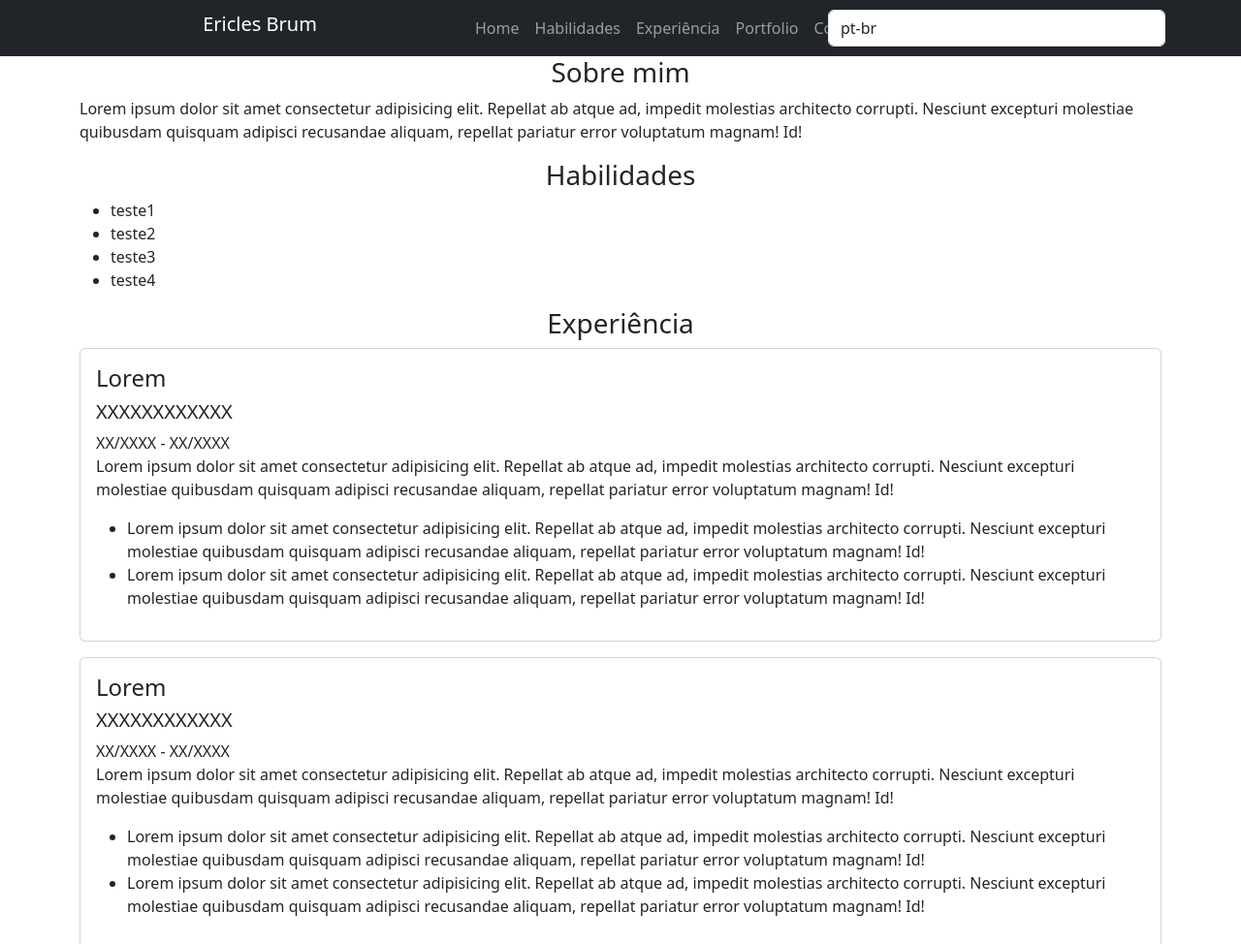
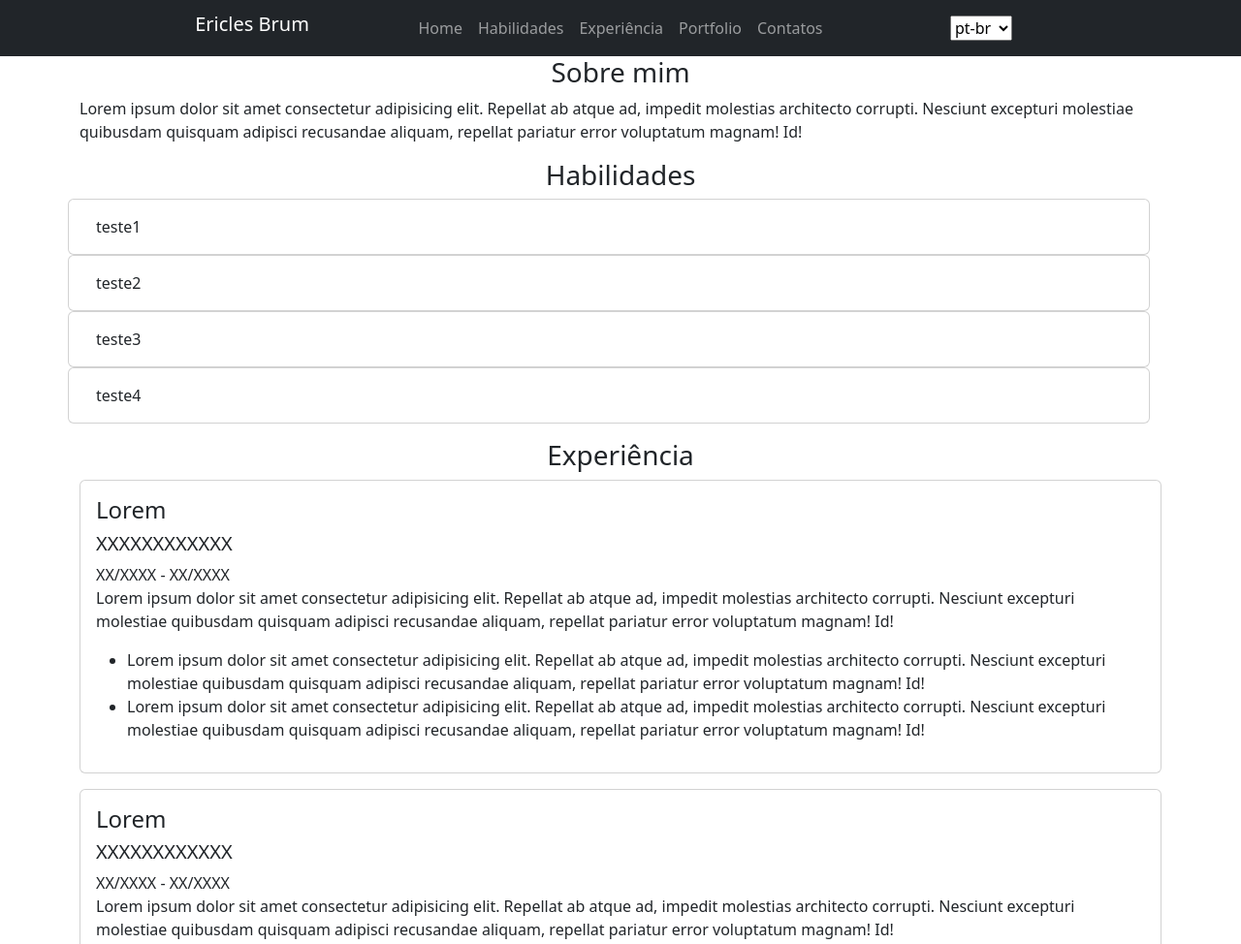
Before and after one commit to ericlesbrum/Resume, a plain HTML site: page index.html in a window 1280 px wide. Shown: the top 974 px of the page at 97% size. Drawn offline with nearby package versions, Linux system fonts and the light colour scheme.

Commit message:
criando filtro, cards e scroll

```diff
--- a/data/pageContent.json
+++ b/data/pageContent.json
@@ -94,7 +94,7 @@
         },
         {
             "projectName": "projectName",
-            "type": "teste",
+            "type": "teste2",
             "image": "../images/wip.png",
             "link": "",
             "description": {
@@ -110,7 +110,7 @@
         },
         {
             "projectName": "projectName",
-            "type": "teste",
+            "type": "teste2",
             "image": "../images/wip.png",
             "link": "",
             "description": {
@@ -126,7 +126,7 @@
         },
         {
             "projectName": "projectName",
-            "type": "teste",
+            "type": "teste3",
             "image": "../images/wip.png",
             "link": "",
             "description": {
@@ -142,7 +142,7 @@
         },
         {
             "projectName": "projectName",
-            "type": "teste",
+            "type": "teste3",
             "image": "../images/wip.png",
             "link": "",
             "description": {
@@ -158,7 +158,7 @@
         },
         {
             "projectName": "projectName",
-            "type": "teste",
+            "type": "teste3",
             "image": "../images/wip.png",
             "link": "",
             "description": {
@@ -174,7 +174,7 @@
         },
         {
             "projectName": "projectName",
-            "type": "teste",
+            "type": "teste4",
             "image": "../images/wip.png",
             "link": "",
             "description": {
@@ -190,7 +190,7 @@
         },
         {
             "projectName": "projectName",
-            "type": "teste",
+            "type": "teste4",
             "image": "../images/wip.png",
             "link": "",
             "description": {
@@ -206,7 +206,24 @@
         },
         {
             "projectName": "projectName",
-            "type": "teste",
+            "type": "teste4",
+            "image": "../images/wip.png",
+            "link": "",
+            "description": {
+                "pt_br": "Lorem ipsum dolor sit amet consectetur adipisicing elit. Repellat ab atque ad, impedit molestias architecto corrupti. Nesciunt excepturi molestiae quibusdam quisquam adipisci recusandae aliquam, repellat pariatur error voluptatum magnam! Id!",
+                "en_us": "1Lorem ipsum dolor sit amet consectetur adipisicing elit. Repellat ab atque ad, impedit molestias architecto corrupti. Nesciunt excepturi molestiae quibusdam quisquam adipisci recusandae aliquam, repellat pariatur error voluptatum magnam! Id!"
+            },
+            "tech": [
+                1,
+                1,
+                1,
+                1
+            ]
+        }
+        ,
+        {
+            "projectName": "projectName",
+            "type": "teste4",
             "image": "../images/wip.png",
             "link": "",
             "description": {
--- a/index.html
+++ b/index.html
@@ -11,20 +11,19 @@
 </head>
 
 <body class="justify-content-center">
-    <nav class="navbar navbar-expand-sm bg-dark navbar-dark text-center justify-content-center sticky-top">
+    <nav class="navbar navbar-expand-sm bg-dark navbar-dark text-center d-flex justify-content-center">
         <div class="container row">
-            <h3 class="navbar-brand col-sm-4">
-                <span>
-                    Ericles
-                </span>
-                <span>
-                    Brum
-                </span>
-            </h3>
-            <div class="collapse navbar-collapse col-sm-4" id="collapsibleNavbar">
+            <div class="col-sm-4">
+                <h3 class="navbar-brand ">
+                    Ericles Brum
+                </h3>
+            </div>
+            <div class="col-sm-4 d-flex justify-content-center">
+                <div class="collapse navbar-collapse" id="collapsibleNavbar">
+                </div>
             </div>
             <div class="col-sm-4">
-                <select id="language" class="form-control">
+                <select id="language">
                     <option value="pt_br">pt-br</option>
                     <option value="en_us">en-us</option>
                 </select>
--- a/js/cards.js
+++ b/js/cards.js
@@ -33,11 +33,11 @@ function CreateExperienceCard(data, languageValue) {
 
 function CreatePortfolioCard(data, languageValue) {
     return `
-    <div class="col-sm-12 col-md-6 col-lg-4 mb-4">
+    <div class="col-sm-12 col-md-6 col-lg-3 mb-4">
         <div class="card">
             <div class="card-body">
                 <div class="card-title">
-                    <h4>${data["projectName"]}</h4>
+                    <h4 class="text-center ">${data["projectName"]}</h4>
                 </div>
                 <img class="card-img" src="${data["image"]}" alt="Card image" style="width:100%">
                 <div>
@@ -54,7 +54,20 @@ function CreatePortfolioCard(data, languageValue) {
     `
 }
 
-export{
+function CreateSkillCard(data) {
+    return `
+    <div class="card col-sm-12">
+        <div class="card-body">
+            <span>
+                ${data}
+            </span>
+        </div>
+    </div>
+    `;
+}
+
+export {
     CreateExperienceCard,
-    CreatePortfolioCard
+    CreatePortfolioCard,
+    CreateSkillCard
 }
--- a/js/components.js
+++ b/js/components.js
@@ -1,5 +1,7 @@
-import { CreateExperienceCard,CreatePortfolioCard } from "./cards.js";
-import { createLiElement } from "./elements.js";
+import { CreateExperienceCard, CreatePortfolioCard, CreateSkillCard } from "./cards.js";
+import { createLiElement, createButtonElement } from "./elements.js";
+const typeOfProject = [];
+
 function CreateNavegationContent(data, languageValue) {
     return `
         <ul class="navbar-nav">
@@ -30,32 +32,56 @@ function CreateAboutContent(data, languageValue) {
         </p>
     `;
 }
-
+// ${createLiElement(data["tech"])}
 function CreateSkillsContent(data, languageValue) {
     let body = `
-        <h3 class="mb-2 text-center">${data["title"][languageValue]}</h3>
-        <ul>
-            ${createLiElement(data["tech"])}
-        </ul>
-        `
+    <div class="row">
+        <h3 class="mb-2 text-center col-sm-12">${data["title"][languageValue]}</h3>
+        <div class="col-sm-12 row">
+           ${CreateCards(data["tech"])}
+        </div>
+    </div>
+    `
     return body;
 }
 
-function CreatePortfolioContent(data, languageValue) {
+function CreatePortfolioContent(data, languageValue, filter = null) {
     let cards = "";
-    data.forEach((element, index) => {
-        cards += CreatePortfolioCard(element, languageValue);
+    let filterBuffer = "";
+    data.forEach((element) => {
+        if (!typeOfProject.includes(element["type"]))
+            typeOfProject.push(element["type"]);
+    });
+    if (filter === null)
+        filterBuffer = typeOfProject[0];
+    else {
+        filterBuffer = filter;
+    }
+    data.forEach((element) => {
+        if (element["type"] === filterBuffer) {
+            cards += CreatePortfolioCard(element, languageValue);
+        }
     });
     return `
+    <div>
         <h3 class="mb-2 text-center">PORTFOLIO</h3>
+        <div class="d-flex justify-content-center mb-3">${createButtonElement(typeOfProject)}</div>
         <div class="row">
             ${cards}
         </div>
-
+    </div>
     `;
 }
 
 
+function CreateCards(data) {
+    let cards = "";
+    console.log
+    data.forEach(element => {
+        cards += CreateSkillCard(element);
+    });
+    return cards;
+}
 
 export {
     CreateNavegationContent,
--- a/js/elements.js
+++ b/js/elements.js
@@ -5,6 +5,18 @@ function createLiElement(array) {
     });
     return body;
 }
-export{
-    createLiElement
+function createButtonElement(array) {
+    let body = "";
+    array.forEach((element, index) => {
+        body += `
+        <div class="m-1">
+            <button  type="button" class="btn btn-primary btn-sm">${element}</button>
+        </div>
+        `;
+    });
+    return body;
 }
+export {
+    createLiElement,
+    createButtonElement
+}
--- a/js/main.js
+++ b/js/main.js
@@ -38,14 +38,23 @@ function CreateAllElements(data, languageValue) {
     experience.innerHTML = CreateExperienceCard(data["experience"], languageValue);
     portfolio.innerHTML = CreatePortfolioContent(data["portfolio"], languageValue)
     ScrollToSection();
+    ShowProjectPerType();
 }
 function ScrollToSection() {
     let navLinks = document.querySelectorAll("#navegationItem");
     let sections = document.querySelectorAll('section');
     navLinks.forEach((element, index) => {
         element.addEventListener('click', () => {
-            // element.scrollIntoView({behavior: "smooth", block: "end", inline: "nearest"});
             sections[index].scrollIntoView({ behavior: "smooth", block: "start", inline: "nearest" });
         })
     });
 }
+function ShowProjectPerType() {
+    let buttons = document.querySelectorAll("button");
+    buttons.forEach(element => {
+        element.addEventListener("click", () => {
+            portfolio.innerHTML = CreatePortfolioContent(dataJson["portfolio"], languageValue, element.innerHTML)
+            ShowProjectPerType();
+        })
+    });
+}
```
